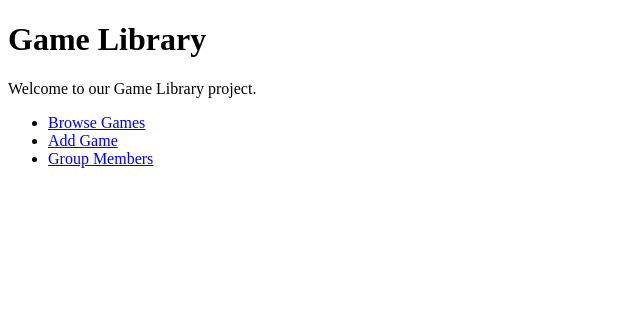
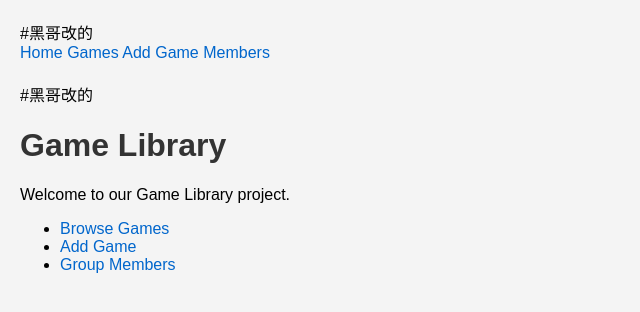
Before and after one commit to lilyssMg/Game-Library-, a PHP site: page / in a window 1280 px wide. Shown: the top 312 px of the page, without its empty margins (0-640 px from the left). Run offline with PHP 8.4, Linux system fonts and the light colour scheme.

Commit message:
Enhance index.php with navigation and stylesheet Add styling to index page
Added navigation links and a stylesheet to the index page.

```diff
--- a/index.php
+++ b/index.php
@@ -3,8 +3,15 @@
 <html>
 <head>
     <title>Game Library</title>
+    <link rel="stylesheet" href="style.css">#黑哥改的
 </head>
 <body>
+    <nav>
+    <a href="index.php">Home</a>
+    <a href="games.php">Games</a>
+    <a href="add_game.php">Add Game</a>
+    <a href="member.php">Members</a>
+</nav>#黑哥改的
 
 <h1>Game Library</h1>
 
```
